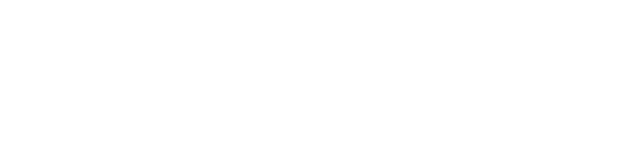
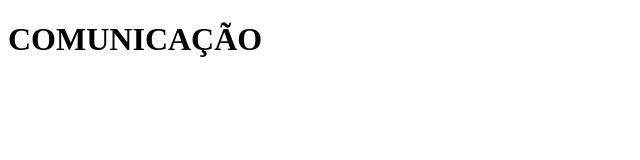
Before and after one commit to ruanpablo/ruanpablo.github.io, a plain HTML site: page index.html in a window 1280 px wide. Shown: the whole page, without its empty margins (0-640 px from the left). Drawn offline with Linux system fonts and the light colour scheme.

Commit message:
Criei um index.html

```diff
--- a/index.html
+++ b/index.html
@@ -4,6 +4,6 @@
 	<title>Index</title>
 </head>
 <body>
-
+<h1>COMUNICAÇÃO</h1>
 </body>
 </html>
```
